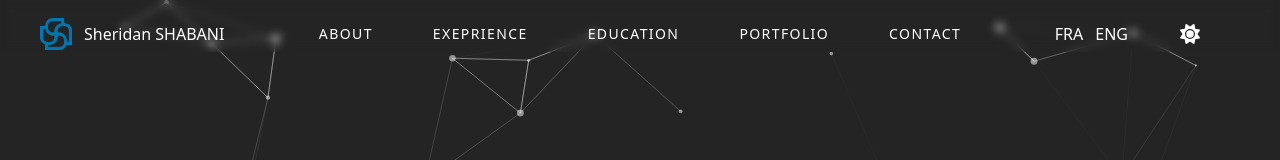
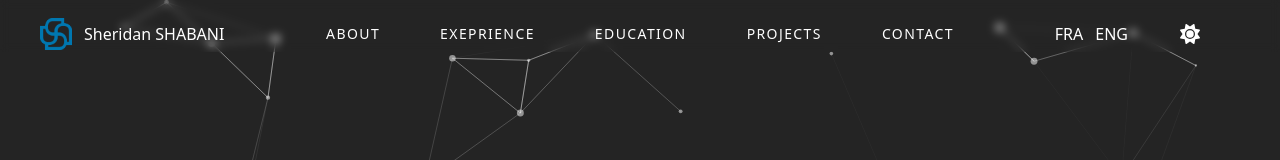
Before and after one commit to Sheridan-Shabani/Portfolio, a Next.js app: page / in a window 1280 px wide. Shown: the top 160 px of the page. Built offline with nearby package versions, Linux system fonts and the light colour scheme.

Commit message:
ok Portfolio.tsx

```diff
--- a/src/components/Header.tsx
+++ b/src/components/Header.tsx
@@ -59,8 +59,8 @@ export const Header = (
                     <Link href={"#education"}>
                         <button className={"navButton"}>EDUCATION</button>
                     </Link>
-                    <Link href={"#portfolio"}>
-                        <button className={"navButton"}>PORTFOLIO</button>
+                    <Link href={"#projects"}>
+                        <button className={"navButton"}>PROJECTS</button>
                     </Link>
                     <Link href={"#contact"}>
                         <button className={"navButton"}>CONTACT</button>
@@ -119,8 +119,8 @@ export const Header = (
                         <Link href={"#education"} onClick={() => setIsNavOpen(false)}>
                             <button className={"navButton"}>EDUCATION</button>
                         </Link>
-                        <Link href={"#portfolio"} onClick={() => setIsNavOpen(false)}>
-                            <button className={"navButton"}>PORTFOLIO</button>
+                        <Link href={"#projects"} onClick={() => setIsNavOpen(false)}>
+                            <button className={"navButton"}>PROJECTS</button>
                         </Link>
                         <Link href={"#contact"} onClick={() => setIsNavOpen(false)}>
                             <button className={"navButton"}>CONTACT</button>
--- a/src/components/Portfolio.tsx
+++ b/src/components/Portfolio.tsx
@@ -1,16 +1,48 @@
 import React from "react";
 import {motion} from "framer-motion";
+import Image from "next/image";
+
 export const Portfolio = () => {
+    const projects = [1, 2, 3, 4, 5];
     return (
-        <div className={"relative h-screen flex overflow-hidden flex-col text-left md:flex-row max-w-full justify-evenly mx-auto items-center"}>
+        <motion.div
+            initial={{opacity: 0}}
+            whileInView={{opacity: 1}}
+            transition={{duration: 2}}
+            className={"relative h-screen flex overflow-hidden flex-col text-left md:flex-row max-w-full justify-evenly mx-auto items-center"}>
+
             <h3 className={"absolute top-24 uppercase tracking-[20px] text-[#0075af] text-2xl"}>
-                Portfolio
+                Projects
             </h3>
-            <div>
 
+            <div className={"relative w-full flex overflow-x-scroll overflow-y-hidden snap-x snap-mandatory z-10"}>
+
+                {projects.map((project, index) => (
+                    <div
+                        className={"w-screen flex-shrink-0 snap-center flex flex-col space-y-5 items-center justify-center p-20 md:p-44 h-full"}>
+
+                        <div className={"relative h-[200px] w-[300px]"}>
+                            <Image src={"/LOGO_MEDIAMETRIE_RVB.png"} alt={"Image case study"} fill
+                                   className={"object-contain"}/>
+                        </div>
+
+                        <div className={"space-y-10 px-0 md:px-10 maw-w-6xl"}>
+                            <h4 className={"text-4xl font-semibold text-center"}>
+                                <span className={"underline"}>Case Study {index + 1} of {projects.length}: </span>
+                                FaceBouffe
+                            </h4>
+                            <p className={"text-lg text-center md:text-left"}>
+                                Lorem ipsum dolor sit amet, consectetur adipiscing elit. Nulla ultricies porttitor enim
+                                vitae ultricies. Pellentesque est lacus, varius in erat ut, mattis malesuada arcu. Sed
+                                congue, eros vel accumsan ullamcorper, quam nisi efficitur sem, laoreet dapibus turpis
+                                dui ut leo. Etiam in lectus ut ex convallis porttitor. Maecenas sodales posuere.
+                            </p>
+                        </div>
+                    </div>
+                ))}
             </div>
             <div className={"w-full absolute top-[30%] bg-[#F7AB0A]/10 left-0 h-[500px] -skew-y-12"}>
             </div>
-        </div>
+        </motion.div>
     )
 }
--- a/src/pages/index.tsx
+++ b/src/pages/index.tsx
@@ -30,7 +30,7 @@ export default function Home(
                     <section id={'experience'} className={"relative snap-center z-1"}>
                         <Experience/>
                     </section>
-                    <section id={'portfolio'} className={"relative snap-start z-1"}>
+                    <section id={'projects'} className={"relative snap-start z-1"}>
                         <Portfolio/>
                     </section>
                 </div>
```
